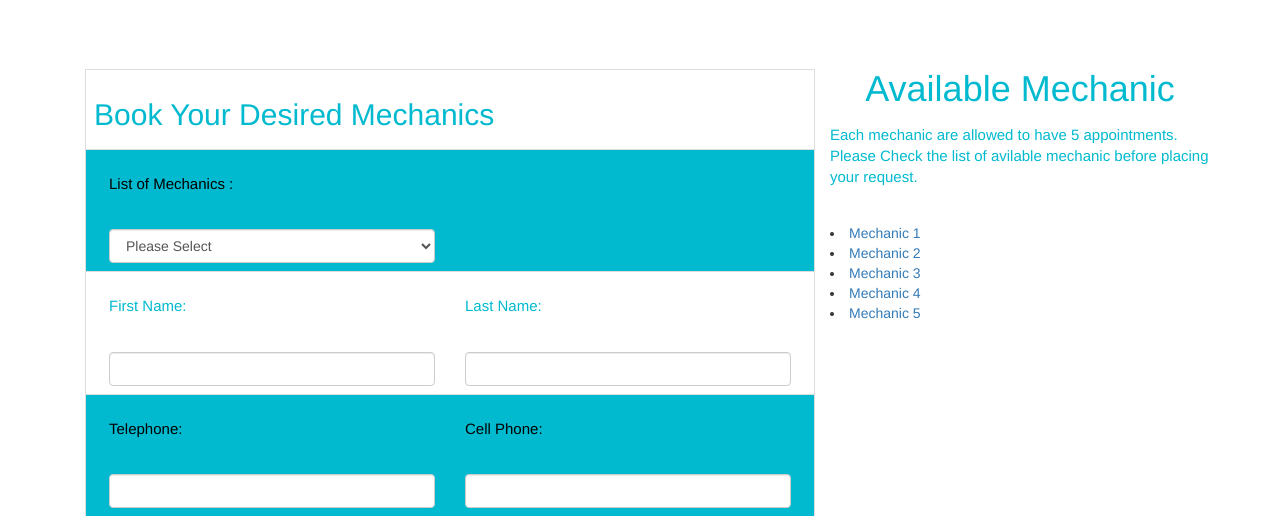
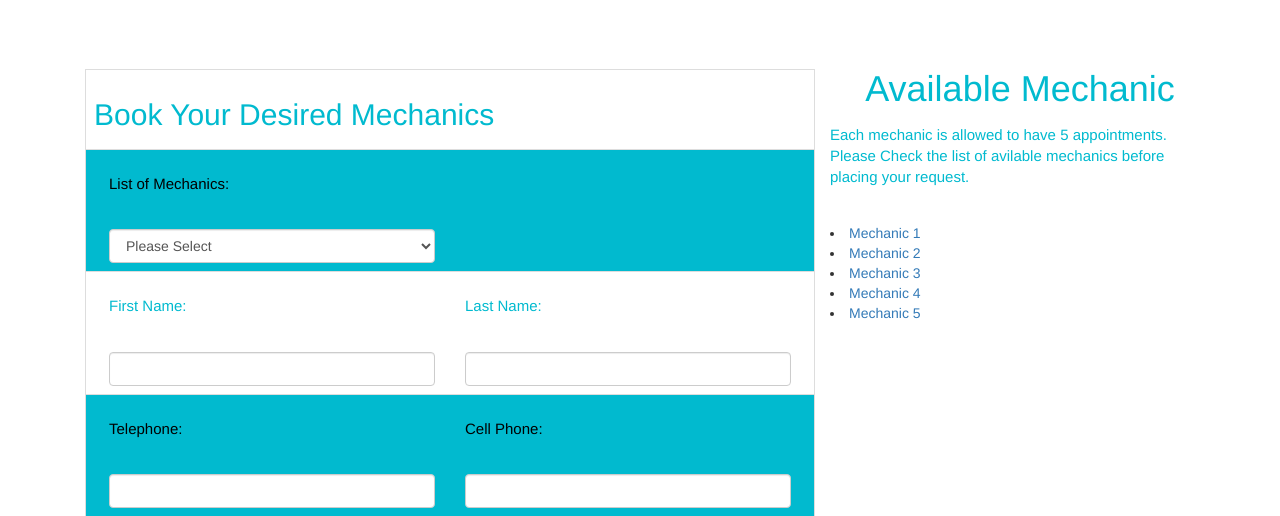
Before and after one commit to Fahim-ok/Car_Service_Appointment_Management_System, a PHP site: page /assginment3/booking.php in a window 1280 px wide. Shown: the part 51-567 px from the top of the page. Run offline with PHP 8.4, Linux system fonts and the light colour scheme; data comes from the database, SQL or seed files in the repository; some libraries are stand-ins or nearby versions.

Commit message:
Update booking.php

```diff
--- a/AdvancedCarParts/booking.php
+++ b/AdvancedCarParts/booking.php
@@ -105,7 +105,7 @@
       <tr class="adminlays">
         <td >
             <div class="col-lg-6 col-md-6 col-sm-6">
-              <p>List of Mechanics : </p>
+              <p>List of Mechanics: </p>
               <select name="mechanic" class="form-control">
                 <option value="Please Select">Please Select</option>
 
@@ -182,7 +182,7 @@
         <tr class="adminlay">
           <td>
             <div class="col-lg-12 col-md-12 col-sm-12 col-xs-12">
-              <p>Car License Number :</p>
+              <p>Car License Number:</p>
               <input type="text" name="carlicense" class="col-lg-12 col-md-12 col-xs-12 col-sm-12 form-control" >
             </div>
           </td>
@@ -200,7 +200,7 @@
         <tr class="adminlay">
           <td>
             <div class="col-lg-12 col-md-12 col-sm-12 col-xs-12">
-              <p>Desired Appointment Date :</p>
+              <p>Desired Appointment Date:</p>
               <input type="date" name="appointment" class="col-lg-12 col-md-12 col-xs-12 col-sm-12 form-control" >
             </div>
           </td>
@@ -242,7 +242,7 @@
 
 <div>
 <h1 style="text-align: center;" class="adminlay">Available Mechanic</h1>
-<p  class="adminlay">Each mechanic are allowed to have 5 appointments.<br>Please Check the list of avilable mechanic before placing your request.</p>
+<p  class="adminlay">Each mechanic is allowed to have 5 appointments.<br>Please Check the list of avilable mechanics before placing your request.</p>
     <li><a href="mech1.html">Mechanic 1</a></li>
     <li><a href="mech2.html">Mechanic 2</a></li>
     <li><a href="mech3.html">Mechanic 3</a></li>
```
